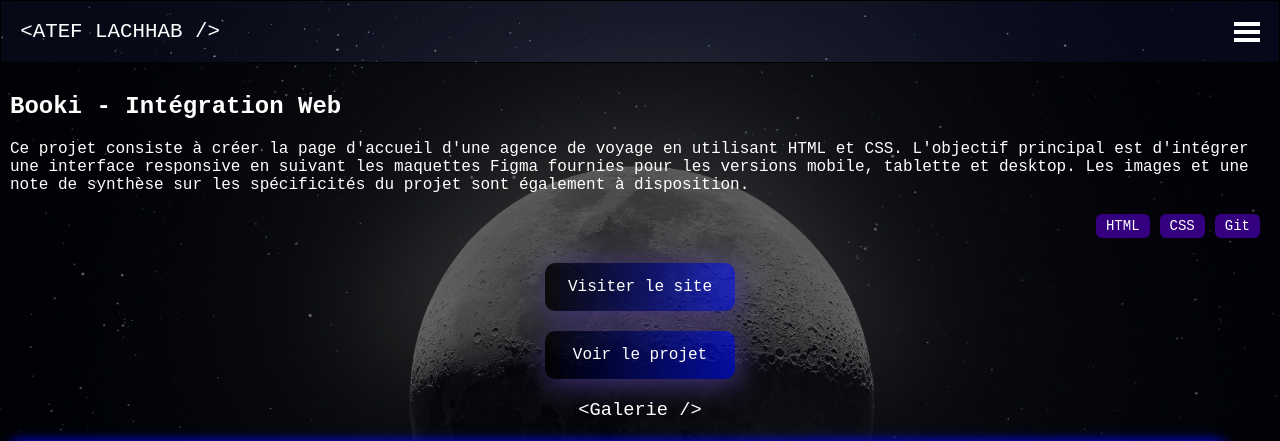
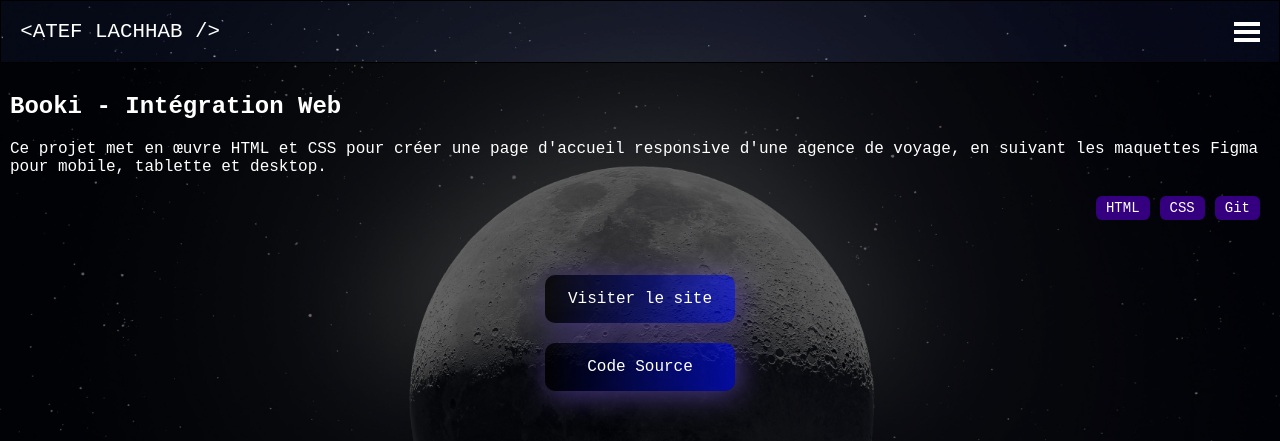
Before and after one commit to Kaazell/my-portfolio, a React (Vite) app: page /work/1 in a window 1280 px wide. Shown: the top 441 px of the page. Built offline with nearby package versions, Linux system fonts and the light colour scheme; grey boxes are pictures that could not be loaded; a web font is replaced by a local one.

Commit message:
feat: json completion

```diff
--- a/src/assets/json/projects.json
+++ b/src/assets/json/projects.json
@@ -3,7 +3,7 @@
       "id": 1,
       "title": "Booki",
       "shortDescription": "Intégration Web",
-      "longDescription": "Ce projet consiste à créer la page d'accueil d'une agence de voyage en utilisant HTML et CSS. L'objectif principal est d'intégrer une interface responsive en suivant les maquettes Figma fournies pour les versions mobile, tablette et desktop. Les images et une note de synthèse sur les spécificités du projet sont également à disposition.",
+      "longDescription": "Ce projet met en œuvre HTML et CSS pour créer une page d'accueil responsive d'une agence de voyage, en suivant les maquettes Figma pour mobile, tablette et desktop.",
       "tags": ["HTML", "CSS", "Git"],
       "images": [
         {
@@ -33,121 +33,106 @@
     {
       "id": 2,
       "title": "Sophie Bluel",
-      "shortDescription": "Portfolio",
-      "longDescription": "Une autre description détaillée.",
-      "tags": ["Node.js", "Express", "MongoDB"],
+      "shortDescription": "Javascript",
+      "longDescription": "Création d'un site vitrine dynamique pour une illustratrice freelance. Il permet à l'artiste de présenter son travail et de recevoir des messages de clients potentiels.",
+      "tags": ["HTML", "CSS", "Javascript"],
       "images": [
         {
-          "url": "lien_vers_image_1.jpg",
-          "alt": "Description de l'image 1"
+          "url": "https://raw.githubusercontent.com/Kaazell/p3-sophie-portfolio/refs/heads/main/screenshots/sophie1.webp",
+          "alt": "Screenshot du site de Sophie Bluel"
+        },{
+          "url": "https://raw.githubusercontent.com/Kaazell/p3-sophie-portfolio/refs/heads/main/screenshots/sophie2.webp",
+          "alt": "Screenshot du site de Sophie Bluel"
+        },{
+          "url": "https://raw.githubusercontent.com/Kaazell/p3-sophie-portfolio/refs/heads/main/screenshots/sophie3.webp",
+          "alt": "Screenshot du site de Sophie Bluel"
+        },{
+          "url": "https://raw.githubusercontent.com/Kaazell/p3-sophie-portfolio/refs/heads/main/screenshots/sophie4.webp",
+          "alt": "Screenshot du site de Sophie Bluel"
         }
       ],
-      "githubLink": "https://github.com/nom_utilisateur/projet2",
-      "websiteLink": "https://www.projet2.com"
+      "githubLink": "https://github.com/Kaazell/p3-sophie-portfolio",
+      "websiteLink": ""
     },
     {
-      "id": 2,
-      "title": "Nom du Projet 2",
-      "shortDescription": "Une autre courte description.",
-      "longDescription": "Une autre description détaillée.",
-      "tags": ["Node.js", "Express", "MongoDB"],
+      "id": 3,
+      "title": "Nina Carducci",
+      "shortDescription": "Optimisation",
+      "longDescription": "Optimisation du référencement (SEO) et de l'accessibilité d'un site web en utilisant des outils comme Lighthouse et Wave pour améliorer les performances et la visibilité.",
+      "tags": ["SEO", "Javascript", "Accessibilité", "Lighthouse", "Wave"],
       "images": [
         {
-          "url": "lien_vers_image_1.jpg",
-          "alt": "Description de l'image 1"
+          "url": "https://raw.githubusercontent.com/Kaazell/p5-nina/refs/heads/main/screenshots/nina1.webp",
+          "alt": "Screenshot du site de Nina Carducci"
+        },
+        {
+          "url": "https://raw.githubusercontent.com/Kaazell/p5-nina/refs/heads/main/screenshots/nina2.webp",
+          "alt": "Screenshot du site de Nina Carducci"
+        },
+        {
+          "url": "https://raw.githubusercontent.com/Kaazell/p5-nina/refs/heads/main/screenshots/nina3.webp",
+          "alt": "Screenshot du site de Nina Carducci"
         }
       ],
-      "githubLink": "https://github.com/nom_utilisateur/projet2",
-      "websiteLink": "https://www.projet2.com"
+      "githubLink": "https://github.com/Kaazell/p5-nina",
+      "websiteLink": "https://p5-nina.vercel.app/"
     },
     {
-      "id": 2,
-      "title": "Nom du Projet 2",
-      "shortDescription": "Une autre courte description.",
-      "longDescription": "Une autre description détaillée.",
-      "tags": ["Node.js", "Express", "MongoDB"],
+      "id": 4,
+      "title": "Kasa",
+      "shortDescription": "React",
+      "longDescription": "Implémentation du front-end d'une application avec React et React Router pour une expérience utilisateur moderne et réactive, en utilisant des données simulées et des maquettes fournies.",
+      "tags": ["React", "SCSS", "Javascript"],
       "images": [
         {
-          "url": "lien_vers_image_1.jpg",
-          "alt": "Description de l'image 1"
+          "url": "https://raw.githubusercontent.com/Kaazell/p6-kasa/refs/heads/main/screenshots/kasa1.webp",
+          "alt": "Screenshot du site Kasa"
+        },
+        {
+          "url": "https://raw.githubusercontent.com/Kaazell/p6-kasa/refs/heads/main/screenshots/kasa2.webp",
+          "alt": "Screenshot du site Kasa"
+        },
+        {
+          "url": "https://raw.githubusercontent.com/Kaazell/p6-kasa/refs/heads/main/screenshots/kasa3.webp",
+          "alt": "Screenshot du site Kasa"
+        },
+        {
+          "url": "https://raw.githubusercontent.com/Kaazell/p6-kasa/refs/heads/main/screenshots/kasa4.webp",
+          "alt": "Screenshot du site Kasa"
         }
       ],
-      "githubLink": "https://github.com/nom_utilisateur/projet2",
-      "websiteLink": "https://www.projet2.com"
+      "githubLink": "https://github.com/Kaazell/p6-kasa",
+      "websiteLink": "https://p6-kasa-omega.vercel.app/"
     },
     {
-      "id": 2,
-      "title": "Nom du Projet 2",
-      "shortDescription": "Une autre courte description.",
-      "longDescription": "Une autre description détaillée.",
-      "tags": ["Node.js", "Express", "MongoDB"],
+      "id": 5,
+      "title": "Mon Vieux Grimoire",
+      "shortDescription": "NodeJS",
+      "longDescription": "Développement d'une API RESTful avec Node.js et Express pour gérer des livres et des auteurs, en utilisant une base de données MongoDB pour stocker les données.",
+      "tags": ["NodeJS", "Express", "MongoDB"],
       "images": [
         {
-          "url": "lien_vers_image_1.jpg",
-          "alt": "Description de l'image 1"
+          "url": "https://raw.githubusercontent.com/Kaazell/p7-mon-vieux-grimoire/refs/heads/main/screenshots/grimoire1.webp",
+          "alt": "Screenshot du site Mon Vieux Grimoire"
+        },
+        {
+          "url": "https://raw.githubusercontent.com/Kaazell/p7-mon-vieux-grimoire/refs/heads/main/screenshots/grimoire2.webp",
+          "alt": "Screenshot du site Mon Vieux Grimoire"
+        },
+        {
+          "url": "https://raw.githubusercontent.com/Kaazell/p7-mon-vieux-grimoire/refs/heads/main/screenshots/grimoire3.webp",
+          "alt": "Screenshot du site Mon Vieux Grimoire"
+        },
+        {
+          "url": "https://raw.githubusercontent.com/Kaazell/p7-mon-vieux-grimoire/refs/heads/main/screenshots/grimoire4.webp",
+          "alt": "Screenshot du site Mon Vieux Grimoire"
+        },
+        {
+          "url": "https://raw.githubusercontent.com/Kaazell/p7-mon-vieux-grimoire/refs/heads/main/screenshots/grimoire5.webp",
+          "alt": "Screenshot du site Mon Vieux Grimoire"
         }
       ],
-      "githubLink": "https://github.com/nom_utilisateur/projet2",
-      "websiteLink": "https://www.projet2.com"
-    },
-    {
-      "id": 2,
-      "title": "Nom du Projet 2",
-      "shortDescription": "Une autre courte description.",
-      "longDescription": "Une autre description détaillée.",
-      "tags": ["Node.js", "Express", "MongoDB"],
-      "images": [
-        {
-          "url": "lien_vers_image_1.jpg",
-          "alt": "Description de l'image 1"
-        }
-      ],
-      "githubLink": "https://github.com/nom_utilisateur/projet2",
-      "websiteLink": "https://www.projet2.com"
-    },
-    {
-      "id": 2,
-      "title": "Nom du Projet 2",
-      "shortDescription": "Une autre courte description.",
-      "longDescription": "Une autre description détaillée.",
-      "tags": ["Node.js", "Express", "MongoDB"],
-      "images": [
-        {
-          "url": "lien_vers_image_1.jpg",
-          "alt": "Description de l'image 1"
-        }
-      ],
-      "githubLink": "https://github.com/nom_utilisateur/projet2",
-      "websiteLink": "https://www.projet2.com"
-    },
-    {
-      "id": 2,
-      "title": "Nom du Projet 2",
-      "shortDescription": "Une autre courte description.",
-      "longDescription": "Une autre description détaillée.",
-      "tags": ["Node.js", "Express", "MongoDB"],
-      "images": [
-        {
-          "url": "lien_vers_image_1.jpg",
-          "alt": "Description de l'image 1"
-        }
-      ],
-      "githubLink": "https://github.com/nom_utilisateur/projet2",
-      "websiteLink": "https://www.projet2.com"
-    },
-    {
-      "id": 2,
-      "title": "Nom du Projet 2",
-      "shortDescription": "Une autre courte description.",
-      "longDescription": "Une autre description détaillée.",
-      "tags": ["Node.js", "Express", "MongoDB"],
-      "images": [
-        {
-          "url": "lien_vers_image_1.jpg",
-          "alt": "Description de l'image 1"
-        }
-      ],
-      "githubLink": "https://github.com/nom_utilisateur/projet2",
-      "websiteLink": "https://www.projet2.com"
+      "githubLink": "https://github.com/Kaazell/p7-mon-vieux-grimoire",
+      "websiteLink": ""
     }
   ]
--- a/src/components/Button/style.module.scss
+++ b/src/components/Button/style.module.scss
@@ -18,3 +18,7 @@
         box-shadow: 0px 0px 5px rgb(255, 255, 255);
     }
 }
+
+.gallery_container {
+    margin-top: 50px;
+}
--- a/src/pages/WorkDetail/WorkDetail.tsx
+++ b/src/pages/WorkDetail/WorkDetail.tsx
@@ -33,15 +33,19 @@ const WorkDetail: React.FC = () => {
             <Tag key={item} tag={item} />
           ))}
         </div>
+        {currentItem.websiteLink && (
           <Button
             destination={currentItem.websiteLink}
             buttonName="Visiter le site"
           />
+        )}
+        {currentItem.githubLink && (
           <Button
             destination={currentItem.githubLink}
-          buttonName="Voir le projet"
+            buttonName="Code Source"
           />
-        <section className={s.gallery_container}>
+        )}
+        <section style={{ marginTop: "50px" }}>
           <h3>&lt;Galerie /&gt;</h3>
           <div className={s.map_container}>
             {currentItem.images.map((item) => (
--- a/src/pages/WorkDetail/style.module.scss
+++ b/src/pages/WorkDetail/style.module.scss
@@ -18,7 +18,7 @@
     display: flex;
     justify-content: flex-end;
     flex-wrap: wrap;
-    margin: 20px 0;
+    margin: 20px 0 50px 0;
     > div {
     margin-bottom: 5px;
     }
```
Lines whose indentation alone changed are shown as unchanged.
